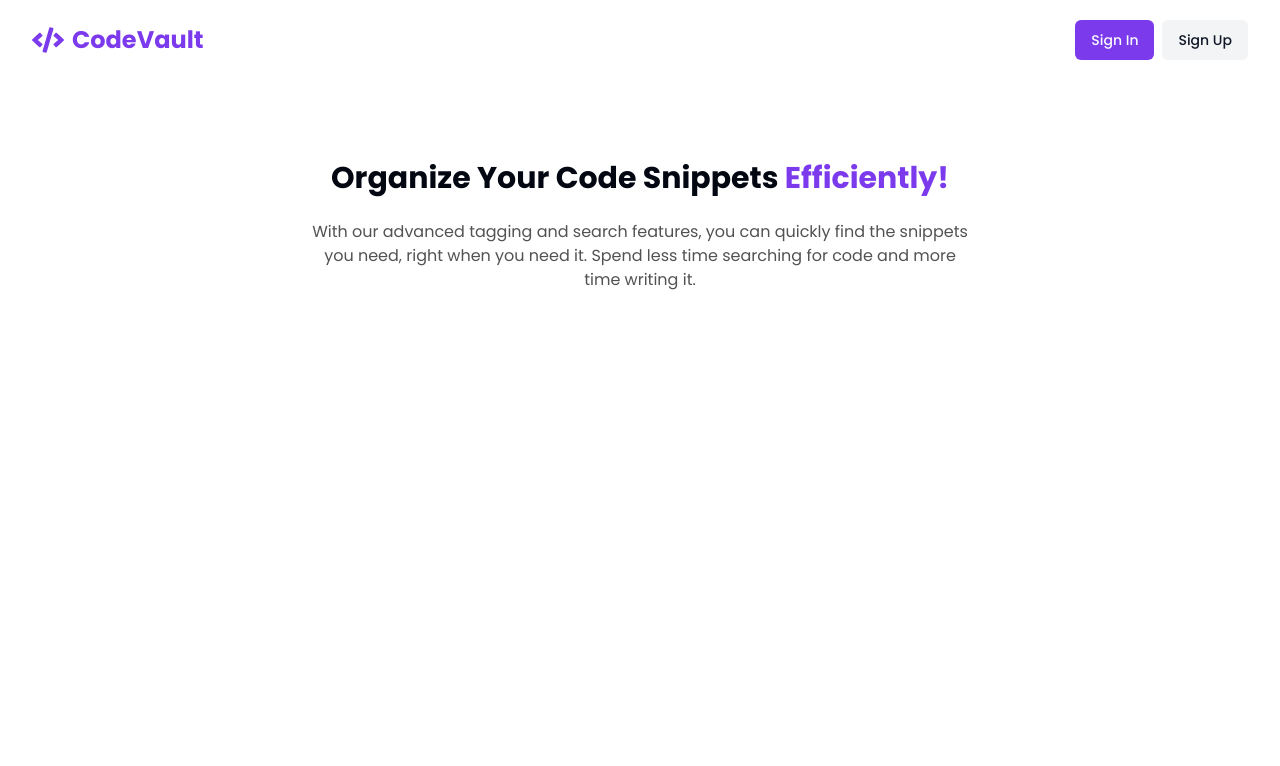
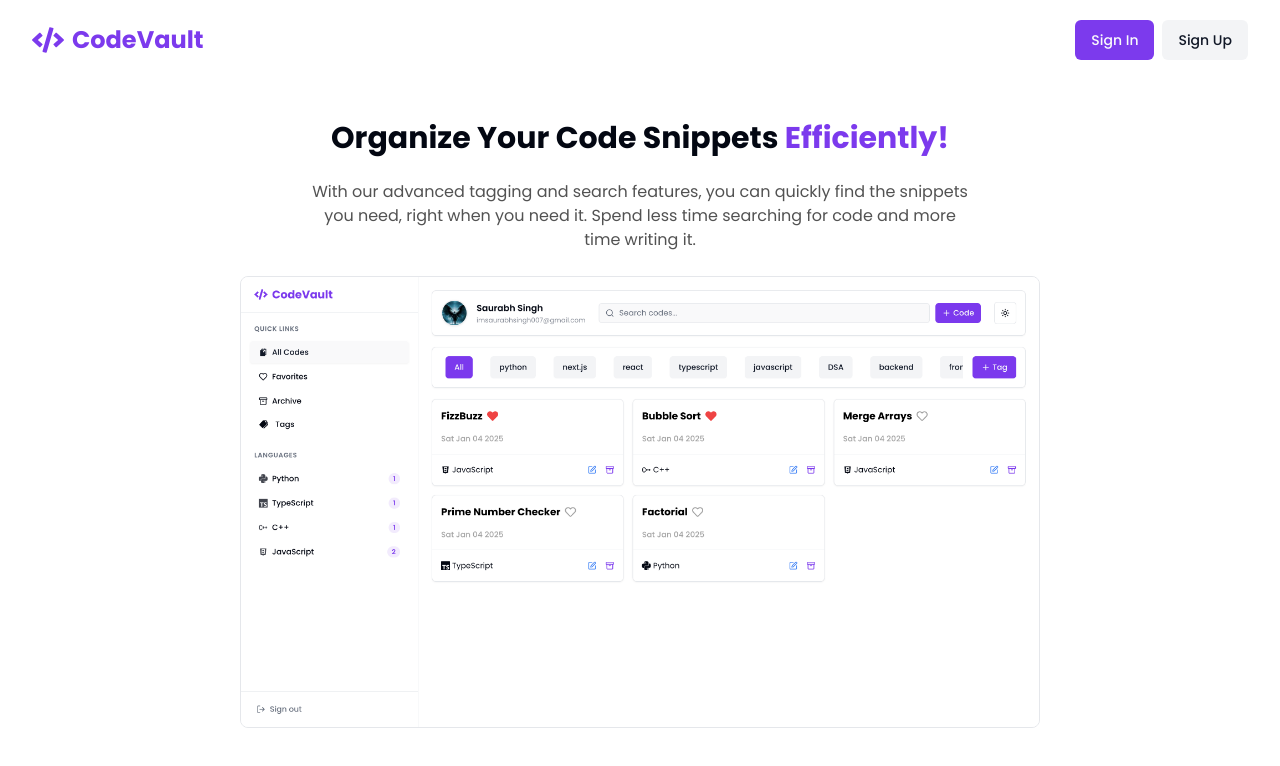
Before and after one commit to UnbiasedEagle/code-vault, a Next.js app: page / in a window 1280 px wide. Shown: the top 766 px of the page. Built offline with nearby package versions, Linux system fonts and the light colour scheme; no server answers.

Commit message:
final cleanup

```diff
--- a/src/app/codes/components/topbar/index.tsx
+++ b/src/app/codes/components/topbar/index.tsx
@@ -15,7 +15,6 @@ import {
 import { ThemeSwitch } from '@/components/ui/theme-switch';
 import * as VisuallyHidden from '@radix-ui/react-visually-hidden';
 import { Menu } from 'lucide-react';
-import { useState } from 'react';
 import { CreateCodeButton } from './create-code-button';
 import { SearchBar } from './search-bar';
 import { UserProfile } from './user-profile';
@@ -27,6 +26,7 @@ interface TopBarProps {
   email: string;
   tags: SimpleTag[];
   languageCounts: {
+    label: string;
     name: string;
     count: number;
     icon: JSX.Element;
@@ -40,8 +40,6 @@ export const TopBar = ({
   tags,
   languageCounts,
 }: TopBarProps) => {
-  const [searchQuery, setSearchQuery] = useState('');
-
   return (
     <Card>
       <CardContent className='p-4'>
@@ -54,7 +52,7 @@ export const TopBar = ({
             />
           </div>
           <div className='flex items-center gap-2.5 flex-1 max-w-4xl'>
-            <SearchBar value={searchQuery} onChange={setSearchQuery} />
+            <SearchBar />
             <CreateCodeButton />
           </div>
           <div className='flex items-center gap-2'>
--- a/src/app/codes/components/topbar/search-bar.tsx
+++ b/src/app/codes/components/topbar/search-bar.tsx
@@ -1,23 +1,32 @@
 import { Input } from '@/components/ui/input';
 import { Search } from 'lucide-react';
+import { useRouter } from 'next/navigation';
+import { useRef } from 'react';
 
-interface SearchBarProps {
-  value: string;
-  onChange: (value: string) => void;
-}
+export const SearchBar = () => {
+  const router = useRouter();
+  const inputRef = useRef<HTMLInputElement>(null);
 
-export const SearchBar = ({ value, onChange }: SearchBarProps) => {
+  const handleSubmit = (e: React.FormEvent<HTMLFormElement>) => {
+    e.preventDefault();
+    const value = inputRef.current?.value;
+    if (value) {
+      const currentParams = new URLSearchParams(window.location.search);
+      currentParams.set('q', value);
+      router.push(`/codes?${currentParams.toString()}`);
+    }
+  };
+
   return (
-    <div className='relative flex-1'>
+    <form onSubmit={handleSubmit} className='relative flex-1'>
       <div className='absolute inset-y-0 left-0 pl-3 flex items-center pointer-events-none'>
         <Search className='h-4 w-4 text-muted-foreground' />
       </div>
       <Input
+        ref={inputRef}
         placeholder='Search codes...'
-        value={value}
-        onChange={(e) => onChange(e.target.value)}
         className='h-9 pl-9 bg-muted/50'
       />
-    </div>
+    </form>
   );
 };
--- a/src/app/codes/page.tsx
+++ b/src/app/codes/page.tsx
@@ -12,6 +12,7 @@ interface CodePageProps {
     filter: string;
     tag: string;
     language: string;
+    q: string;
   }>;
 }
 
@@ -22,6 +23,7 @@ const CodesPage = async ({ searchParams }: CodePageProps) => {
   let filter: CodeFilter = 'all';
   let tagId: undefined | string;
   let language: undefined | string;
+  let q: undefined | string;
 
   if (params.filter) {
     filter = params.filter as CodeFilter;
@@ -33,6 +35,10 @@ const CodesPage = async ({ searchParams }: CodePageProps) => {
 
   if (params.language) {
     language = params.language;
+  }
+
+  if (params.q) {
+    q = params.q;
   }
 
   if (!user) {
@@ -67,6 +73,17 @@ const CodesPage = async ({ searchParams }: CodePageProps) => {
 
   if (language) {
     query.language = language;
+  }
+
+  if (q) {
+    query.OR = [
+      {
+        title: {
+          contains: q,
+          mode: 'insensitive',
+        },
+      },
+    ];
   }
 
   if (tagId) {
--- a/src/app/page.tsx
+++ b/src/app/page.tsx
@@ -1,8 +1,9 @@
 import Navbar from '@/components/layout/navbar';
+import Image from 'next/image';
 
 const HomePage = () => {
   return (
-    <div className='container mx-auto px-4 sm:px-6 lg:px-8 flex flex-col gap-10 sm:gap-20'>
+    <div className='container mx-auto px-4 sm:px-6 lg:px-8 flex flex-col gap-20 sm:gap-10'>
       <Navbar />
       <div className='flex text-center flex-col gap-6 items-center justify-center'>
         <h1 className='font-bold text-3xl'>
@@ -14,7 +15,13 @@ const HomePage = () => {
           the snippets you need, right when you need it. Spend less time
           searching for code and more time writing it.
         </p>
-        {/* TODO: Add App Image */}
+        <Image
+          className='border rounded-lg'
+          src='/app.png'
+          width={800}
+          height={500}
+          alt='App'
+        />
       </div>
     </div>
   );
```
Also changed, not shown: public/app.png (added).
